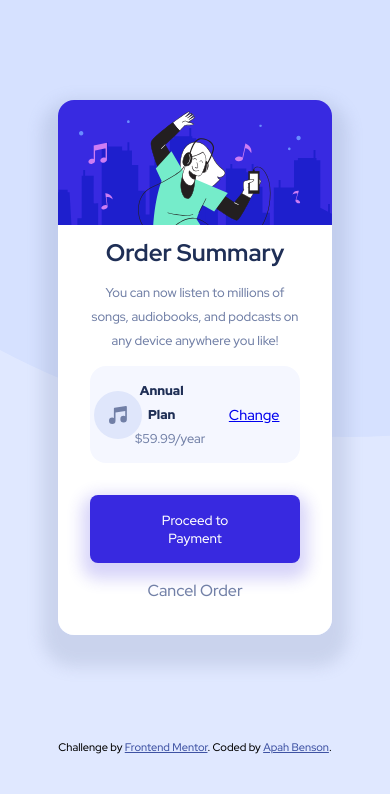
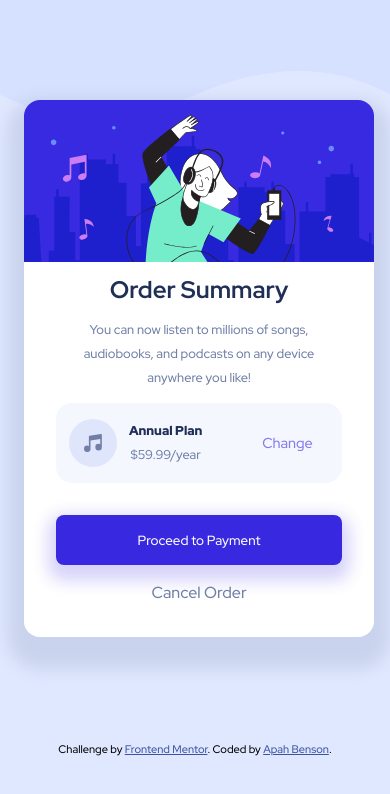
Before and after one commit to apah-dev/order-summary-component-main, a plain HTML site: page index.html in a window 390 px wide. In both pictures the pointer is over the link "Change". Drawn offline with Linux system fonts and the light colour scheme.

Commit message:
active states for the card added

```diff
--- a/index.html
+++ b/index.html
@@ -41,6 +41,7 @@
         font-size: 1rem;
         background-image: url(images/pattern-background-desktop.svg);
         background-repeat: no-repeat;
+        background-size: contain;
       }
       main {
         display: flex;
@@ -111,6 +112,13 @@
         font-weight: 400;
       }
 
+      .annual-plan a:hover {
+        color: hsla(245, 75%, 52%, 0.6);
+        text-decoration: none;
+        cursor: pointer;
+        transition: 0.2s;
+      }
+
       button {
         background-color: var(--Brightblue);
         color: var(--white);
@@ -122,6 +130,12 @@
         box-shadow: 0rem 0.5rem 1rem 0.5rem hsla(245, 75%, 52%, 0.2);
       }
 
+      button:hover {
+        background-color: hsla(245, 75%, 52%, 0.6);
+        cursor: pointer;
+        transition: 0.2s;
+      }
+
       .cancel-order {
         margin-top: 1rem;
         margin-bottom: 2rem;
@@ -131,6 +145,12 @@
         text-decoration: none;
         color: var(--Desaturatedblue);
       }
+
+      .cancel-order a:hover {
+        color: black;
+        cursor: pointer;
+        transition: 0.2s;
+      }
       .attribution {
         font-size: 11px;
         text-align: center;
@@ -139,10 +159,12 @@
         color: hsl(228, 45%, 44%);
       }
 
-      @media (max-width: 700px) {
+      @media (max-width: 768px) {
         main {
-          width: 80%;
-          background-image: url(images/pattern-background-desktop.svg);
+          width: 350px;
+          background-image: url(images/pattern-background-mobile.svg);
+          background-repeat: no-repeat;
+          background-size: contain;
         }
 
         p {
```
